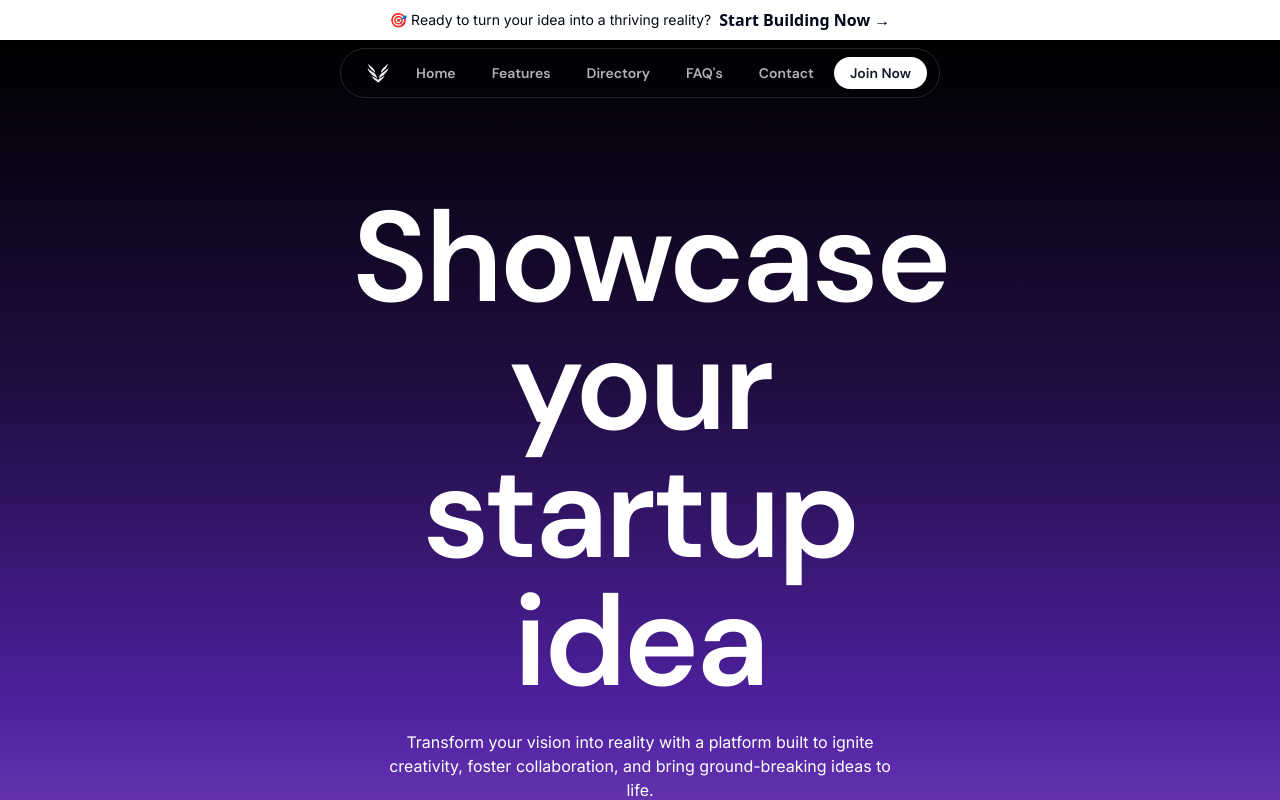
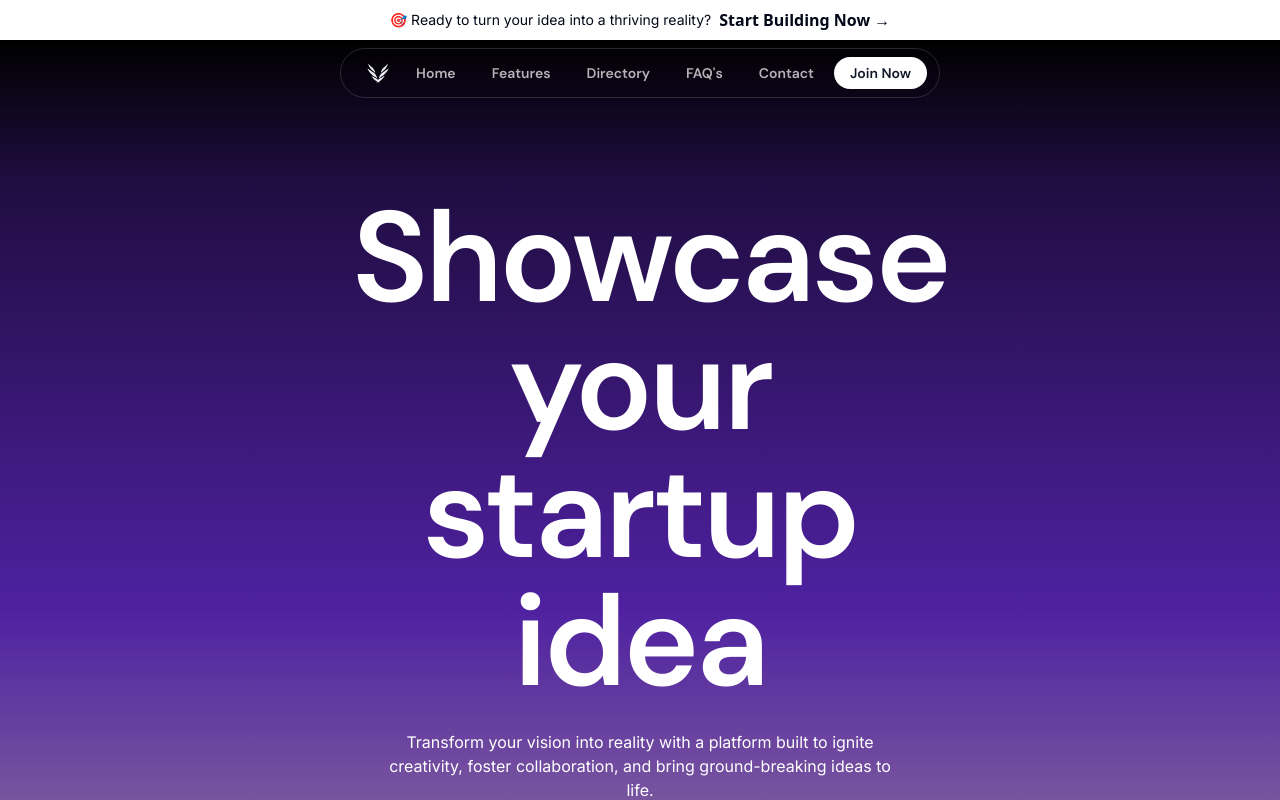
Before and after one commit to RuthlessDove/startup-directory, a Next.js app: page / in a window 1280 px wide. Shown: the top 800 px of the page. Built offline with nearby package versions, Linux system fonts and the light colour scheme.

Commit message:
Update Hero section background gradient and add new Ellipse SVG for enhanced visuals

```diff
--- a/sections/Hero.tsx
+++ b/sections/Hero.tsx
@@ -11,7 +11,7 @@ import message from "@/assets/images/Message.png";
 
 const Hero = () => {
   return (
-    <div className="font-body text-white pb-52 bg-[linear-gradient(to_bottom,_#000,_#200D42_34%,#4F21A1_65%,_#A46EDB_100%)]">
+    <div className="font-body text-white pb-52 bg-[linear-gradient(to_bottom,_#000,_#200D42_14%,#4F21A1_55%,_#7b599e_75%,_#0c0a09_100%)] z-10">
       <div className="">
         <Navbar />
         <h1 className="lg:text-9xl md:text-8xl sm:text-5xl text-4xl font-display font-semibold tracking-tight md:leading-[105px] text-center pt-24 relative sm:px-14 md:px-32 px-64 lg:px-[22rem]">
```
Also changed, not shown: assets/images/Ellipse.svg (added).
